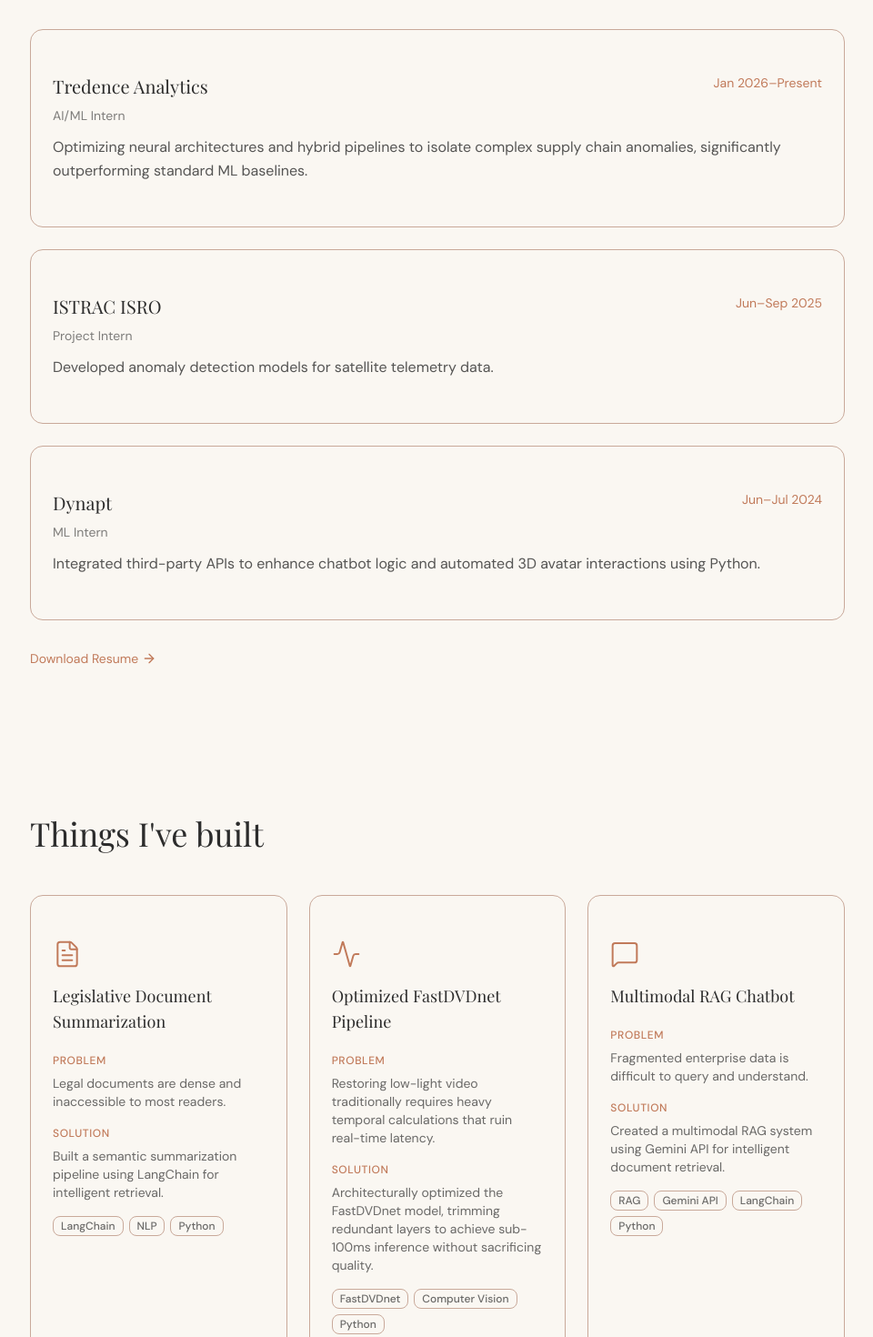
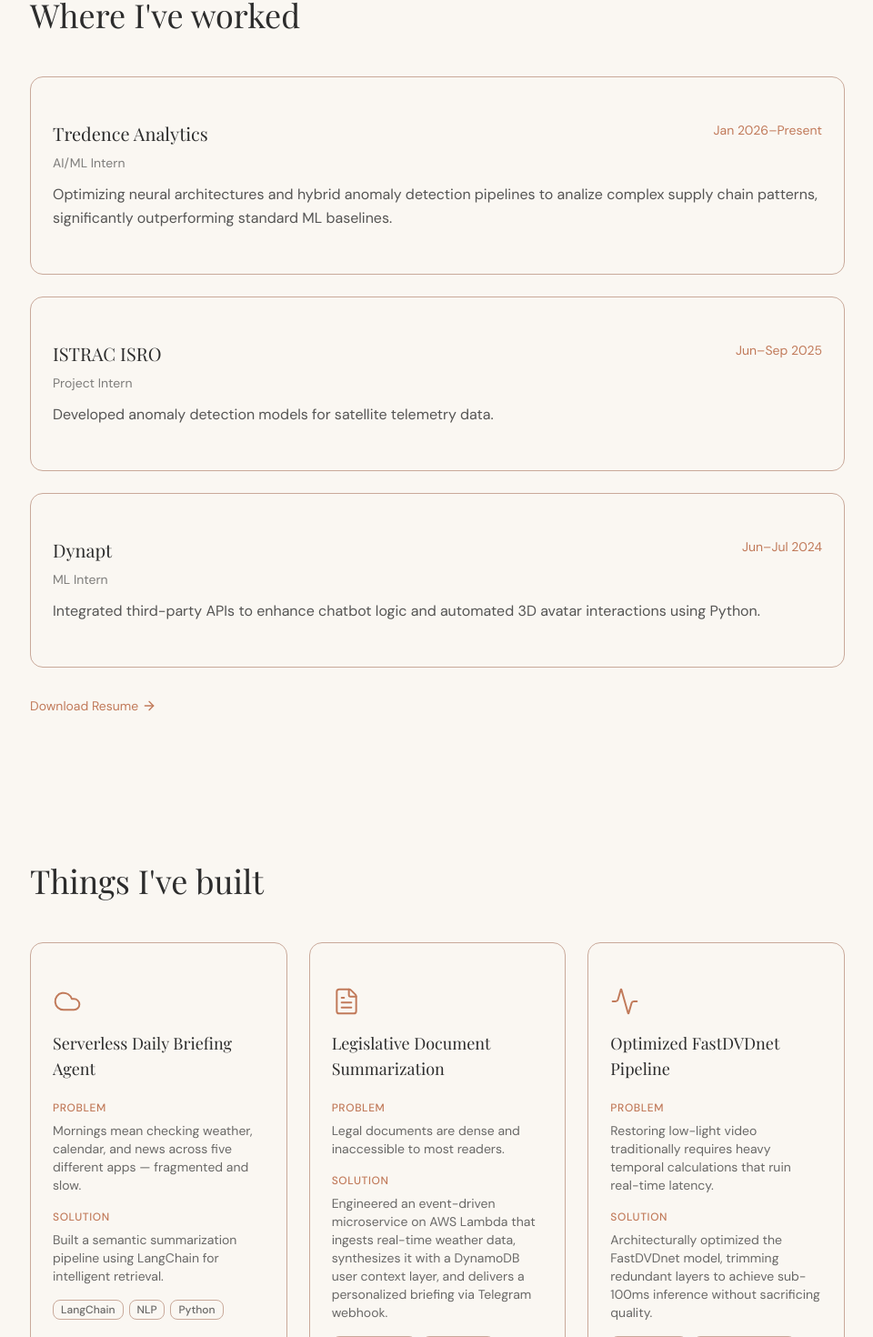
Before and after one commit to riyamit241/Riya_Portfolio, a Next.js app: page / in a window 1280 px wide. Shown: the part 1246-2716 px from the top of the page at 91% size, without its empty margins (159-1119 px from the left). Built offline with nearby package versions, Linux system fonts and the light colour scheme; a web font is replaced by a local one.

Commit message:
add morning briefing project, update about and work descriptions

```diff
--- a/app/page.tsx
+++ b/app/page.tsx
@@ -12,7 +12,8 @@ import {
   Scale,
   Landmark,
   Scissors,
-  ArrowRight
+  ArrowRight,
+  Cloud
 } from "lucide-react"
 
 const fadeInUp = {
@@ -55,7 +56,7 @@ const workExperience = [
     company: "Tredence Analytics",
     date: "Jan 2026–Present",
     role: "AI/ML Intern",
-    description: "Optimizing neural architectures and hybrid pipelines to isolate complex supply chain anomalies, significantly outperforming standard ML baselines.",
+    description: "Optimizing neural architectures and hybrid anomaly detection pipelines to analize complex supply chain patterns, significantly outperforming standard ML baselines.",
   },
   {
     company: "ISTRAC ISRO",
@@ -73,11 +74,18 @@ const workExperience = [
 
 const projects = [
   {
+    icon: Cloud,
+    name: "Serverless Daily Briefing Agent",
+    problem: "Mornings mean checking weather, calendar, and news across five different apps — fragmented and slow.",
+    solution: "Built a semantic summarization pipeline using LangChain for intelligent retrieval.",
+    tags: ["LangChain", "NLP", "Python"],
+  },
+    {
     icon: FileText,
     name: "Legislative Document Summarization",
     problem: "Legal documents are dense and inaccessible to most readers.",
-    solution: "Built a semantic summarization pipeline using LangChain for intelligent retrieval.",
-    tags: ["LangChain", "NLP", "Python"],
+    solution: "Engineered an event-driven microservice on AWS Lambda that ingests real-time weather data, synthesizes it with a DynamoDB user context layer, and delivers a personalized briefing via Telegram webhook.",
+    tags: ["AWS Lambda", "DynamoDB", "Python", "REST APIs", "Serverless"],
   },
   {
     icon: Activity,
@@ -219,7 +227,7 @@ function About() {
               I believe technology should do more than compute — it should consider. As an AI/ML engineer,
               my work sits at the intersection of rigorous architecture and intentional design. Whether
               I&apos;m building anomaly detection pipelines for satellite telemetry or context-aware retrieval
-              systems that untangle messy enterprise data, I focus on the questions we ask just as much
+              systems that untangle messy enterprise data or serverless agents that turn scattered data into something useful every morning, I focus on the questions we ask just as much
               as the answers we find.
             </p>
             <p className="text-[#2C2C2C]/80 leading-relaxed mb-8">
```
